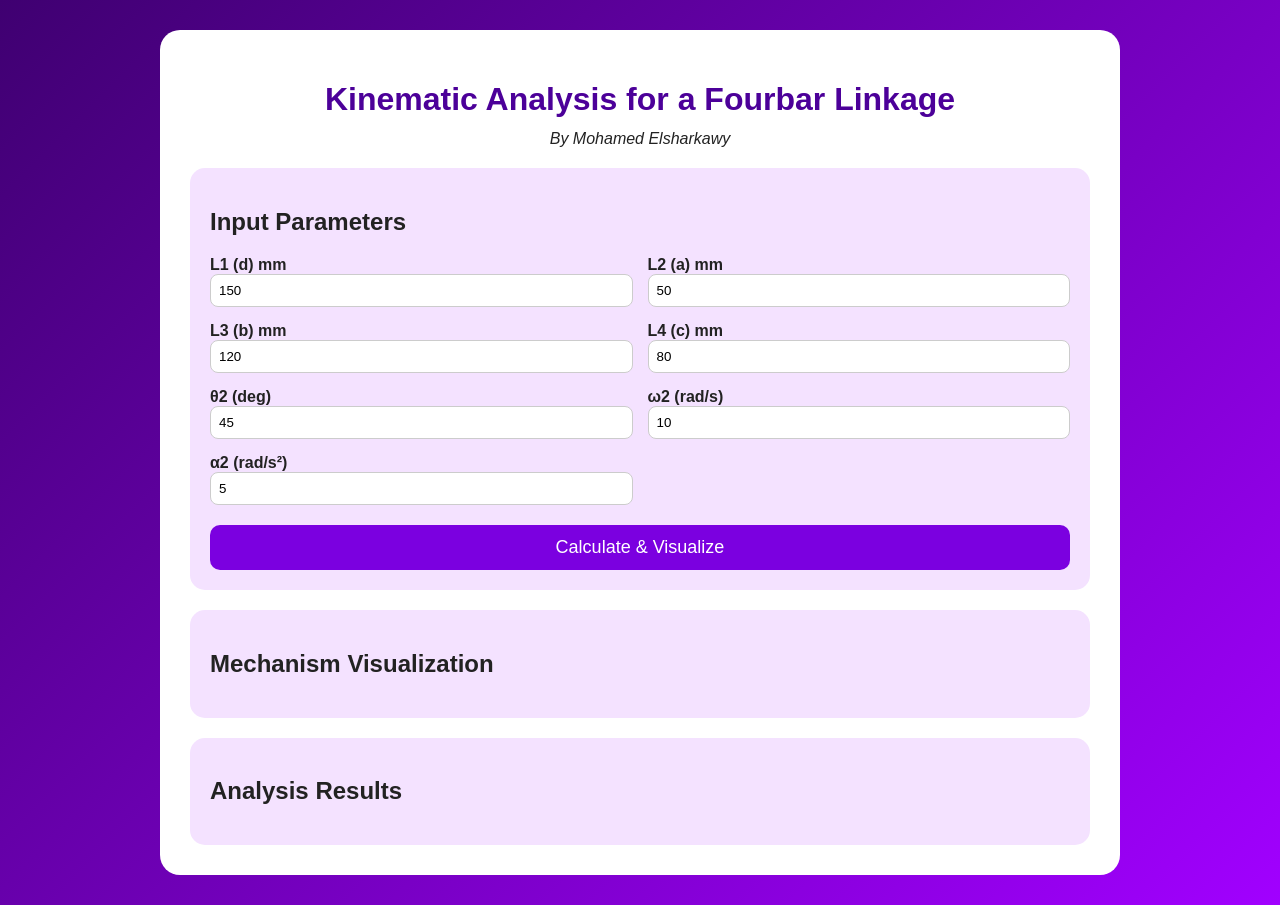
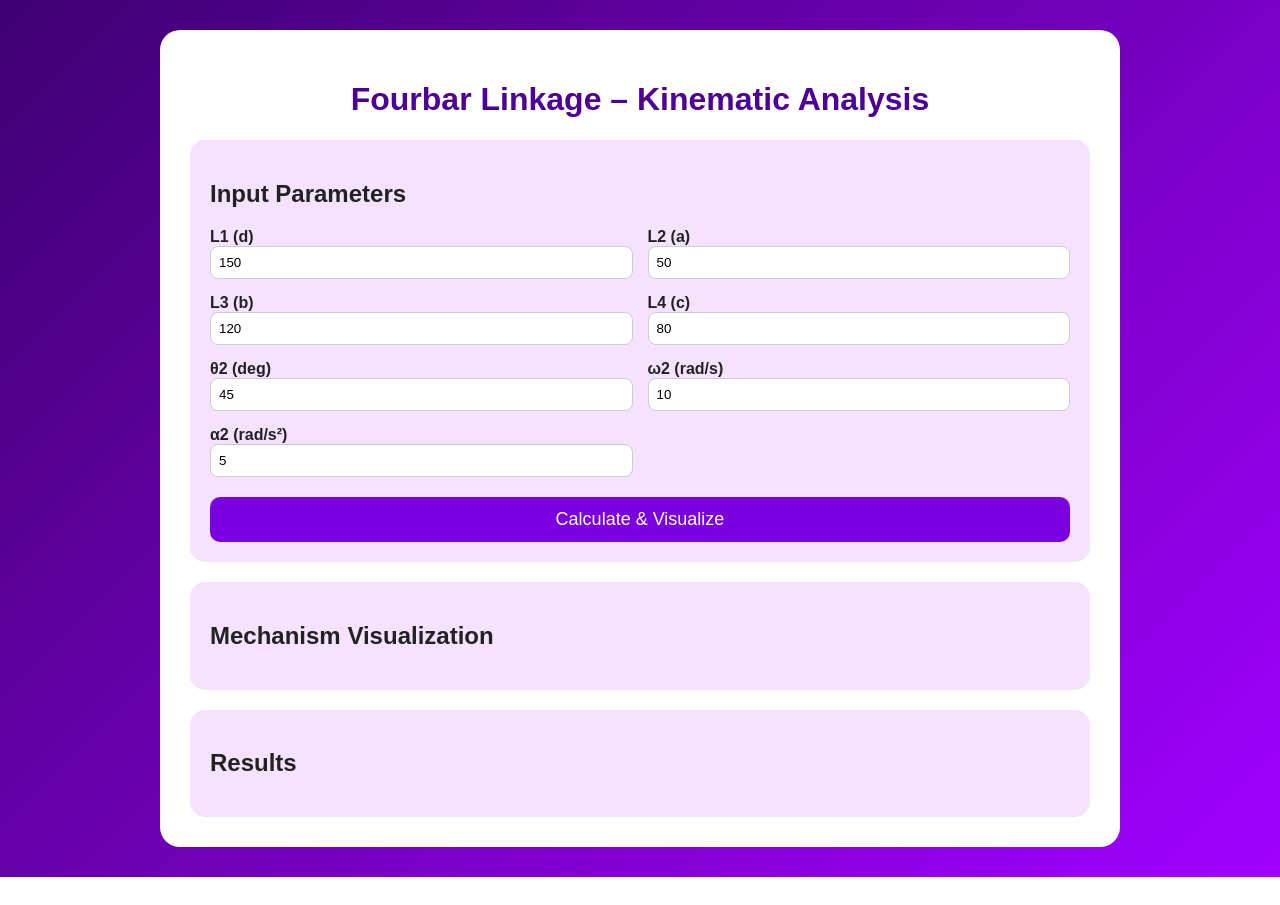
Before and after one commit to mohamed-elsharkawy03/4-bar-mechanism, a plain HTML site: page index.html in a window 1280 px wide. After the commit the page ends 877 px from the top, so only its background shows below. Drawn offline with Linux system fonts and the light colour scheme.

Commit message:
Revise HTML structure and titles for clarity

```diff
--- a/index.html
+++ b/index.html
@@ -1,25 +1,25 @@
 <!DOCTYPE html>
 <html lang="en">
 <head>
-    <meta charset="UTF-8" />
-    <meta name="viewport" content="width=device-width, initial-scale=1.0" />
-    <title>Kinematic Analysis - Fourbar Linkage</title>
-    <link rel="stylesheet" href="style.css" />
+    <meta charset="UTF-8">
+    <meta name="viewport" content="width=device-width, initial-scale=1.0">
+    <title>Fourbar Linkage - Kinematic Analysis</title>
+    <link rel="stylesheet" href="style.css">
 </head>
 <body>
 
 <div class="container">
-        <h1>Kinematic Analysis for a Fourbar Linkage</h1>
-        <p class="by">By Mohamed Elsharkawy</p>
+
+    <h1>Fourbar Linkage – Kinematic Analysis</h1>
 
     <section class="inputs">
         <h2>Input Parameters</h2>
 
         <div class="grid">
-                <label>L1 (d) mm <input id="L1" type="number" value="150"></label>
-                <label>L2 (a) mm <input id="L2" type="number" value="50"></label>
-                <label>L3 (b) mm <input id="L3" type="number" value="120"></label>
-                <label>L4 (c) mm <input id="L4" type="number" value="80"></label>
+            <label>L1 (d) <input id="L1" type="number" value="150"></label>
+            <label>L2 (a) <input id="L2" type="number" value="50"></label>
+            <label>L3 (b) <input id="L3" type="number" value="120"></label>
+            <label>L4 (c) <input id="L4" type="number" value="80"></label>
 
             <label>θ2 (deg) <input id="theta2" type="number" value="45"></label>
             <label>ω2 (rad/s) <input id="omega2" type="number" value="10"></label>
@@ -35,9 +35,8 @@
     </section>
 
     <section class="results">
-            <h2>Analysis Results</h2>
-
-            <div id="output" class="cards"></div>
+        <h2>Results</h2>
+        <div id="results"></div>
     </section>
 
 </div>
```
Lines whose indentation alone changed are shown as unchanged.
